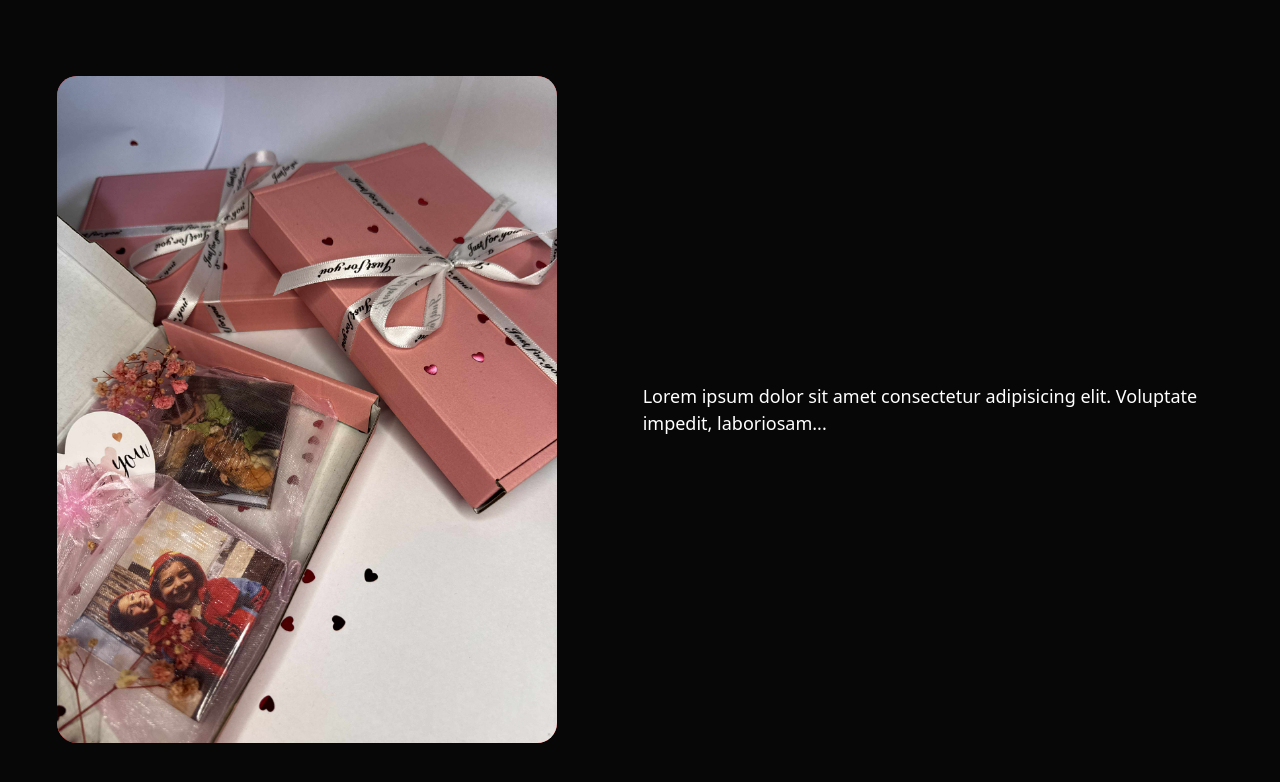
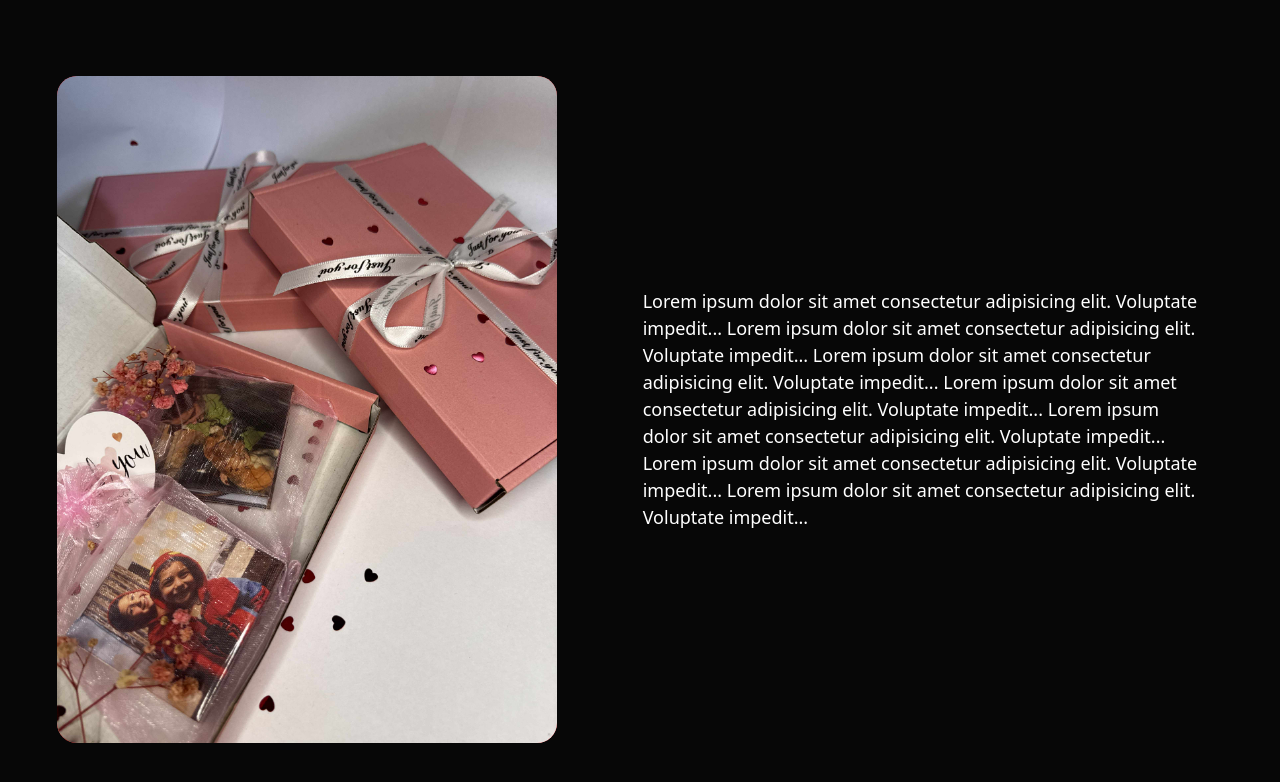
Before and after one commit to Lewyyshub/magneto, a Next.js app: page / in a window 1280 px wide. Shown: the part 802-1584 px from the top of the page. Built offline with nearby package versions, Linux system fonts and the light colour scheme.

Commit message:
Update about.jsx

```diff
--- a/src/app/components/AboutUs/about.jsx
+++ b/src/app/components/AboutUs/about.jsx
@@ -89,8 +89,8 @@
 
 // export default About;
 "use client";
+import Image from "next/image";
 import React, { useState, useEffect } from "react";
-import Image from "next/image";
 import { Swiper, SwiperSlide } from "swiper/react";
 import { EffectCards } from "swiper/modules";
 import "swiper/css";
@@ -103,24 +103,21 @@ export default function About() {
   useEffect(() => {
     setMounted(true);
 
-    const checkMobile = () => {
-      setIsMobile(window.innerWidth < 768);
+    const checkScreen = () => {
+      setIsMobile(window.innerWidth < 1024); // Swiper ყველასთვის <1024px
     };
 
-    checkMobile();
-    window.addEventListener("resize", checkMobile);
-    window.addEventListener("orientationchange", checkMobile);
+    checkScreen();
+    window.addEventListener("resize", checkScreen);
+    window.addEventListener("orientationchange", checkScreen);
 
     return () => {
-      window.removeEventListener("resize", checkMobile);
-      window.removeEventListener("orientationchange", checkMobile);
+      window.removeEventListener("resize", checkScreen);
+      window.removeEventListener("orientationchange", checkScreen);
     };
   }, []);
 
-  // Avoid rendering until client-side mount happens
-  if (!mounted) {
-    return null;
-  }
+  if (!mounted) return null;
 
   const image = (
     <div className="w-full sm:w-[80%] md:w-1/2 max-w-[500px] rounded-[20px] bg-red-500">
@@ -138,7 +135,13 @@ export default function About() {
     <div className="w-full px-5 sm:w-[80%] md:w-1/2">
       <p className="text-white text-wrap lg:text-[18px] md:text-[15px] text-[13px]">
         Lorem ipsum dolor sit amet consectetur adipisicing elit. Voluptate
-        impedit, laboriosam...
+        impedit... Lorem ipsum dolor sit amet consectetur adipisicing elit.
+        Voluptate impedit... Lorem ipsum dolor sit amet consectetur adipisicing
+        elit. Voluptate impedit... Lorem ipsum dolor sit amet consectetur
+        adipisicing elit. Voluptate impedit... Lorem ipsum dolor sit amet
+        consectetur adipisicing elit. Voluptate impedit... Lorem ipsum dolor sit
+        amet consectetur adipisicing elit. Voluptate impedit... Lorem ipsum
+        dolor sit amet consectetur adipisicing elit. Voluptate impedit...
       </p>
     </div>
   );
```
